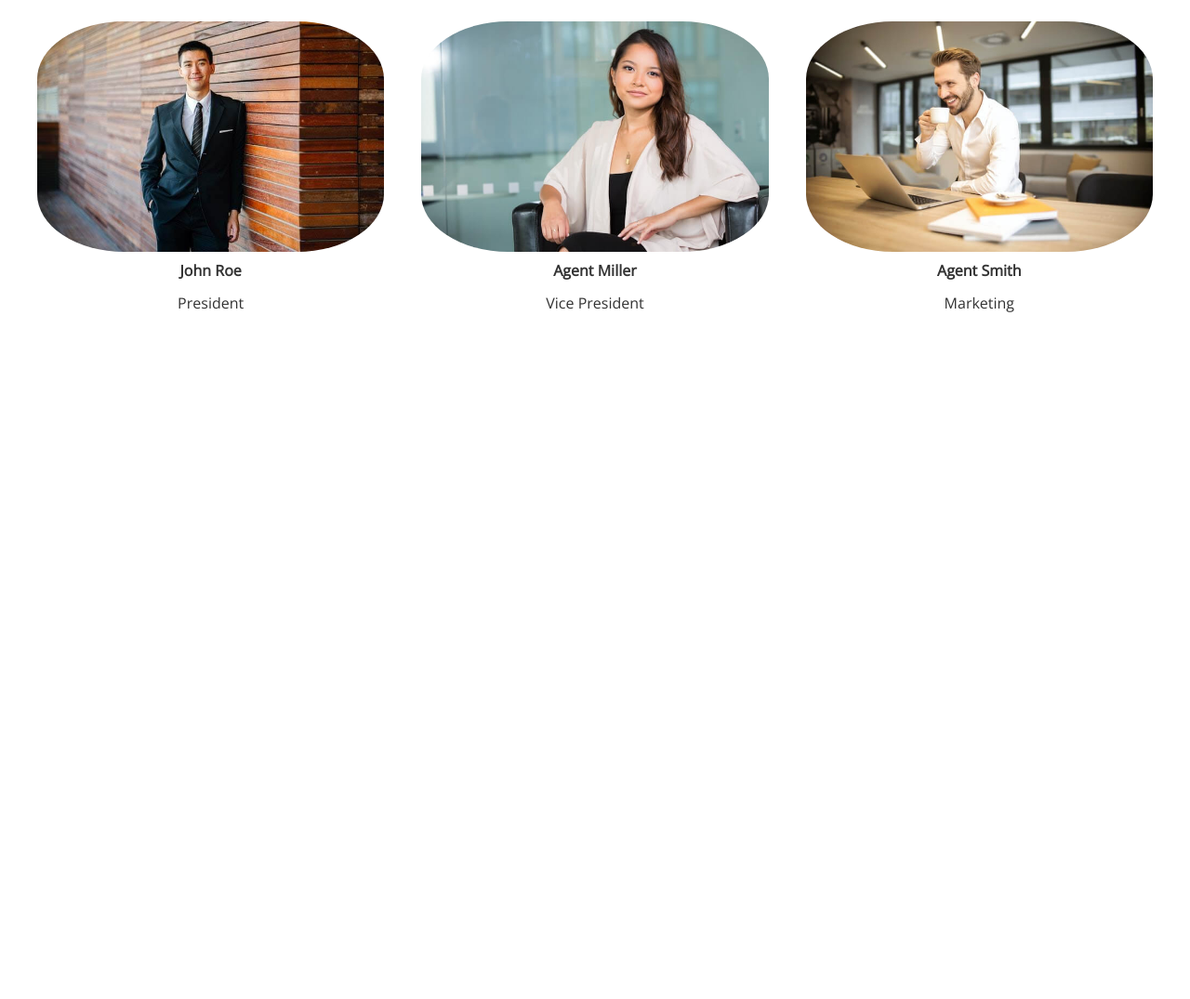
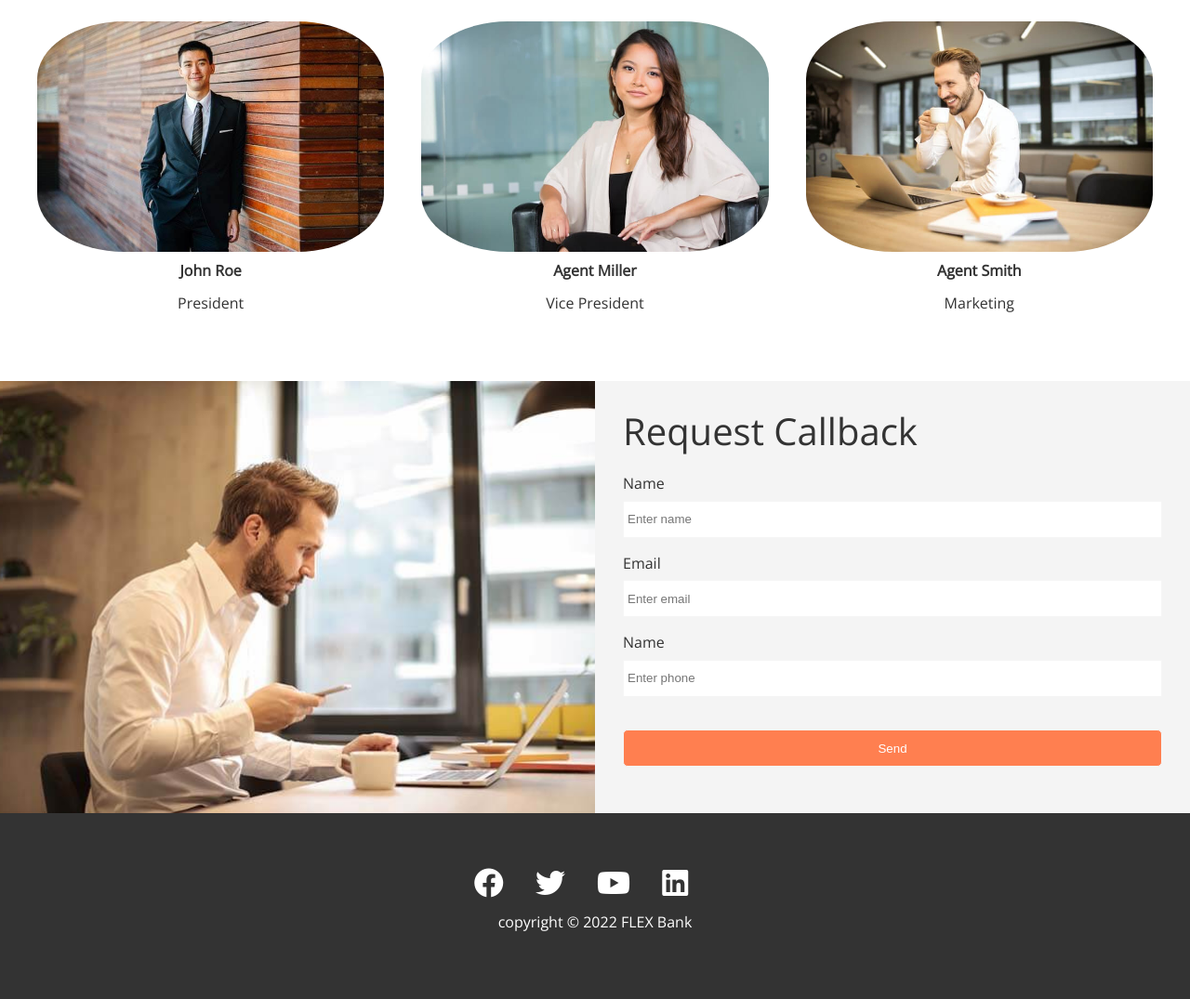
Before and after one commit to Olanrewaju-Ak/Flex-Bank-Website, a plain HTML site: page index.html in a window 1280 px wide. Shown: the part 2976-4051 px from the top of the page at 93% size. Before the commit the page ends 3386 px from the top, so only its background shows below. Drawn offline with nearby package versions, Linux system fonts and the light colour scheme.

Commit message:
finished homepage with footer

```diff
--- a/css/style.css
+++ b/css/style.css
@@ -139,3 +139,56 @@ img {
 .team img:hover{
   opacity: 0.7;
 }
+
+/* Call back Form */
+.callback-form {
+  width: 100%;
+  padding: 20px 0;
+}
+
+.callback-form label {
+  display: block;
+  margin-bottom: 5px;
+}
+
+.callback-form .form-group{
+  margin-bottom: 15px;
+}
+
+.callback-form input{
+  width: 100%;
+  padding: 4px;
+  height: 40px;
+  border: #f5f5f5 1px solid;
+}
+
+.callback-form input:focus{
+  outline-color: coral;
+}
+
+.callback-form .btn{
+  padding: 12px 0;
+  margin-top: 20px;
+}
+
+/* Footer */
+.footer {
+  display: flex;
+  flex-direction: column;
+  align-items: center;
+  justify-content: center;
+  text-align: center;
+  height: 200px;
+}
+
+.footer a {
+  color: #fff;
+}
+
+.footer a:hover {
+  color: coral;
+}
+
+.footer .social> * {
+  margin-right: 30px;
+}
--- a/index.html
+++ b/index.html
@@ -157,6 +157,47 @@
       </div>
       </div>
     </section>
+
+    <!-- Contact -->
+    <section id="contact" class="contact flex-columns">
+      <div class="row">
+        <div class="column">
+          <div class="column-1">
+              <img src="images/home/contact.jpg" alt="people">
+          </div>
+        </div>
+        <div class="column">
+          <div class="column-2 bg-light">
+            <h2>Request Callback</h2>
+            <form action="" class="callback-form">
+              <div class="form-group">
+                <label for="name">Name</label>
+                <input type="text" name="name" id="name" placeholder="Enter name">
+              </div>
+              <div class="form-group">
+                <label for="email">Email</label>
+                <input type="email" name="email" id="email" placeholder="Enter email">
+              </div>
+              <div class="form-group">
+                <label for="phone">Name</label>
+                <input type="text" name="phone" id="phone" placeholder="Enter phone">
+              </div>
+              <input type="submit" value="Send" id="submit" class="btn">
+            </form>
+          </div>
+        </div>
+      </div>
+    </section>
   </main>
+
+  <footer class="footer bg-dark">
+    <div class="social">
+      <a href="#"><i class="fab fa-facebook fa-2x"></i></a>
+      <a href="#"><i class="fab fa-twitter fa-2x"></i></a>
+      <a href="#"><i class="fab fa-youtube fa-2x"></i></a>
+      <a href="#"><i class="fab fa-linkedin fa-2x"></i></a>
+    </div>
+    <p>copyright &copy; 2022 FLEX Bank</p>
+  </footer>
 </body>
 </html>
```
